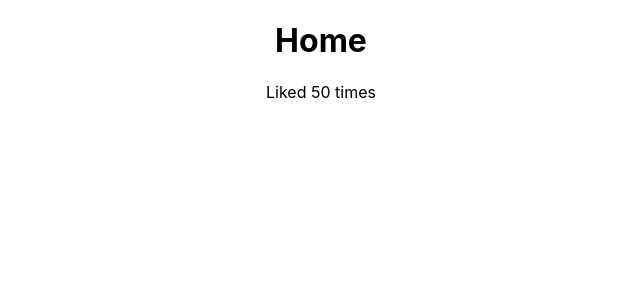
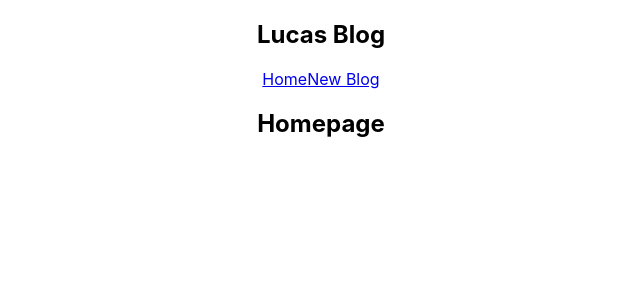
Before and after one commit to LucasLeow/ModernReactBlog, a React (Create React App) app in the folder lucas-blog/: page / in a window 1280 px wide. Shown: the top 300 px of the page, without its empty margins (319-959 px from the left). Built offline with nearby package versions, Linux system fonts and the light colour scheme.

Commit message:
Created Navbar & Home components

```diff
--- a/lucas-blog/src/App.js
+++ b/lucas-blog/src/App.js
@@ -1,14 +1,12 @@
 import './App.css';
+import Navbar from "./Navbar";
+import Home from "./Home";
 
 function App() {
-  const title = "Home";
-  const likes = 50;
   return (
     <div className="App">
-      <div className="content">
-        <h1>{title}</h1>
-        <p> Liked {likes} times </p>
-      </div>
+      <Navbar />
+      <Home />
     </div>
   );
 }
--- /dev/null
+++ b/lucas-blog/src/Home.js
@@ -0,0 +1,9 @@
+const Home = () => {
+    return (
+        <div className="home">
+            <h2>Homepage</h2>
+        </div>
+    );
+}
+
+export default Home;
--- /dev/null
+++ b/lucas-blog/src/Navbar.js
@@ -0,0 +1,13 @@
+const Navbar = () => {
+    return (
+        <nav className="navbar">
+            <h1>Lucas Blog</h1>
+            <div className="links">
+                <a href="/">Home</a>
+                <a href="/create">New Blog</a>
+            </div>
+        </nav>
+    );
+}
+
+export default Navbar;
```
Also changed, not shown: 1 other file (tests, documents, lock files or other folders).
